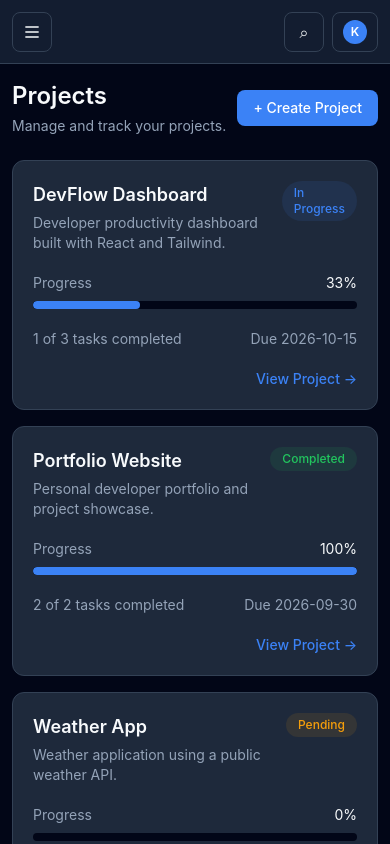
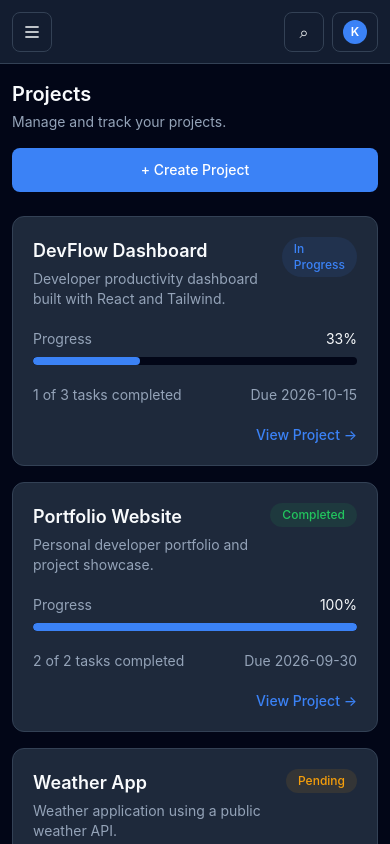
Before and after one commit to krishna-hingu/devflow, a React (Vite) app: page /projects in a window 390 px wide. Shown: the top 844 px of the page. Built offline with nearby package versions, Linux system fonts and the light colour scheme.

Commit message:
style: make projects page responsive

```diff
--- a/src/pages/Projects.jsx
+++ b/src/pages/Projects.jsx
@@ -2,35 +2,41 @@ import ProjectCard from "../components/projects/ProjectCard";
 import { useContext, useState } from "react";
 import DevFlowContext from "../context/DevFlowContext";
 import CreateProjectModal from "../components/projects/CreateProjectModal";
+
 function Projects() {
   const { projectList, taskList } = useContext(DevFlowContext);
   const [isCreateProjectModalOpen, setIsCreateProjectModalOpen] = useState(false);
 
   return (
     <>
-      {/* project header */}
-      <div className="mb-6 flex items-center justify-between">
-        <div>
-          <h1 className="text-2xl font-semibold text-devflow-text">Projects</h1>
+      {/* Project Heading and Primary Action */}
+      <div className="mb-6 flex flex-col gap-4 sm:flex-row sm:items-center sm:justify-between">
+        <div className="min-w-0">
+          <h1 className="text-xl font-semibold text-devflow-text sm:text-2xl">
+            Projects
+          </h1>
           <p className="mt-1 text-sm text-devflow-text-muted">
             Manage and track your projects.
           </p>
         </div>
 
         <button
+          type="button"
           onClick={() => setIsCreateProjectModalOpen(true)}
-          className="rounded-lg bg-devflow-blue px-4 py-2 text-sm font-medium text-white hover:bg-devflow-blue-hover"
+          className="inline-flex min-h-11 w-full items-center justify-center rounded-lg bg-devflow-blue px-4 py-2.5 text-sm font-medium text-white transition-colors hover:bg-devflow-blue-hover focus-visible:outline-none focus-visible:ring-2 focus-visible:ring-devflow-blue focus-visible:ring-offset-2 focus-visible:ring-offset-devflow-background sm:w-auto"
         >
           + Create Project
         </button>
       </div>
 
-      {/* project list card  */}
+      {/* Project List */}
       <div className="space-y-4">
-        {projectList.map((project) => {
+        {projectList.length > 0 ? (
+          projectList.map((project) => {
             const projectTasks = taskList.filter(
               (task) => task.projectId === project.id,
             );
+
             return (
               <ProjectCard
                 key={project.id}
@@ -38,13 +44,25 @@ function Projects() {
                 tasks={projectTasks}
               />
             );
-        })}
+          })
+        ) : (
+          <div className="rounded-xl border border-devflow-border bg-devflow-card px-5 py-10 text-center">
+            <h2 className="font-semibold text-devflow-text">
+              No projects yet
+            </h2>
+            <p className="mt-2 text-sm text-devflow-text-muted">
+              Create your first project to get started.
+            </p>
           </div>
-      {/* Create project modal */}
+        )}
+      </div>
+
+      {/* Create Project Modal */}
       {isCreateProjectModalOpen && (
         <CreateProjectModal onClose={() => setIsCreateProjectModalOpen(false)} />
       )}
     </>
   );
 }
+
 export default Projects;
```
Lines whose indentation alone changed are shown as unchanged.
